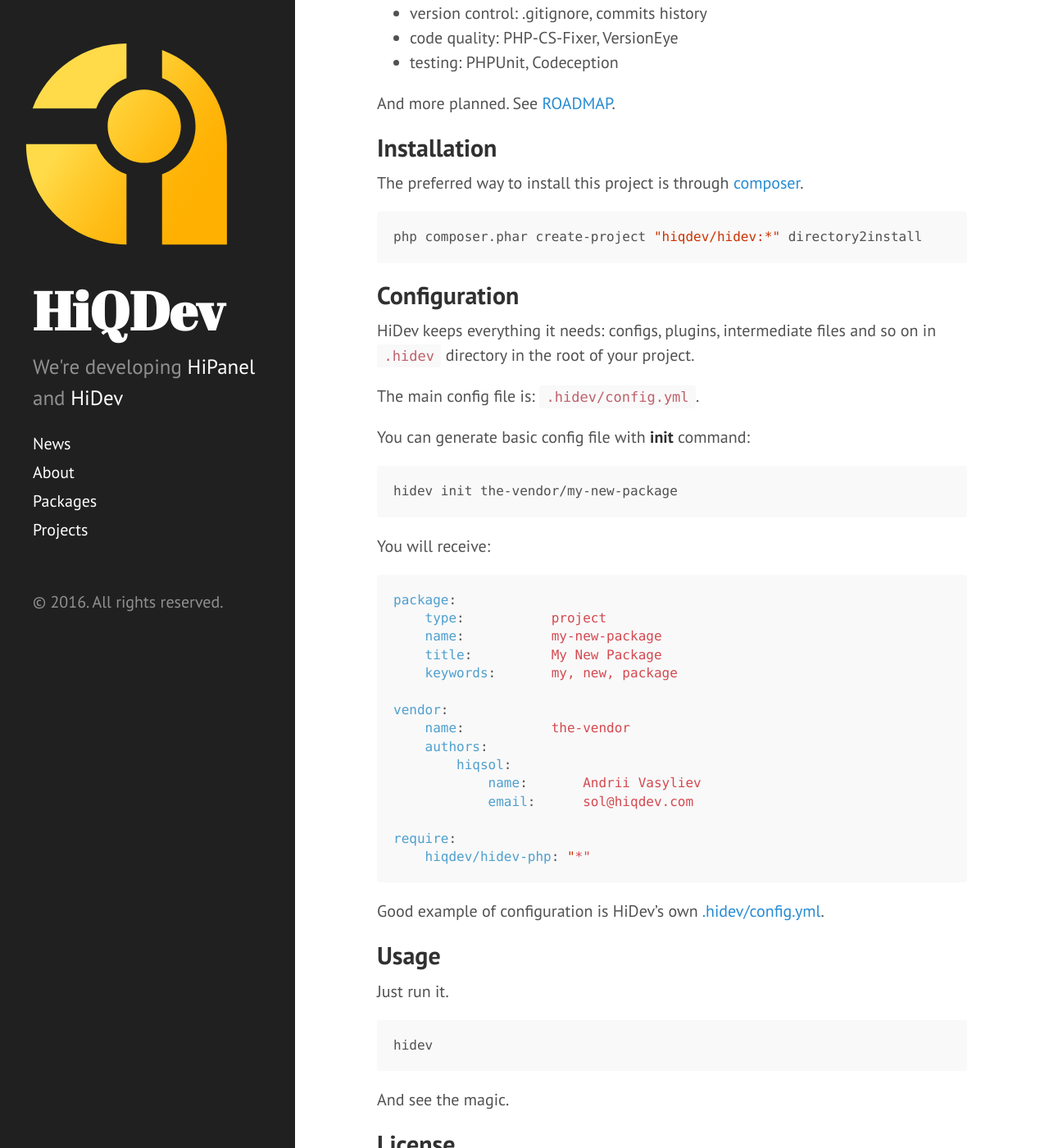
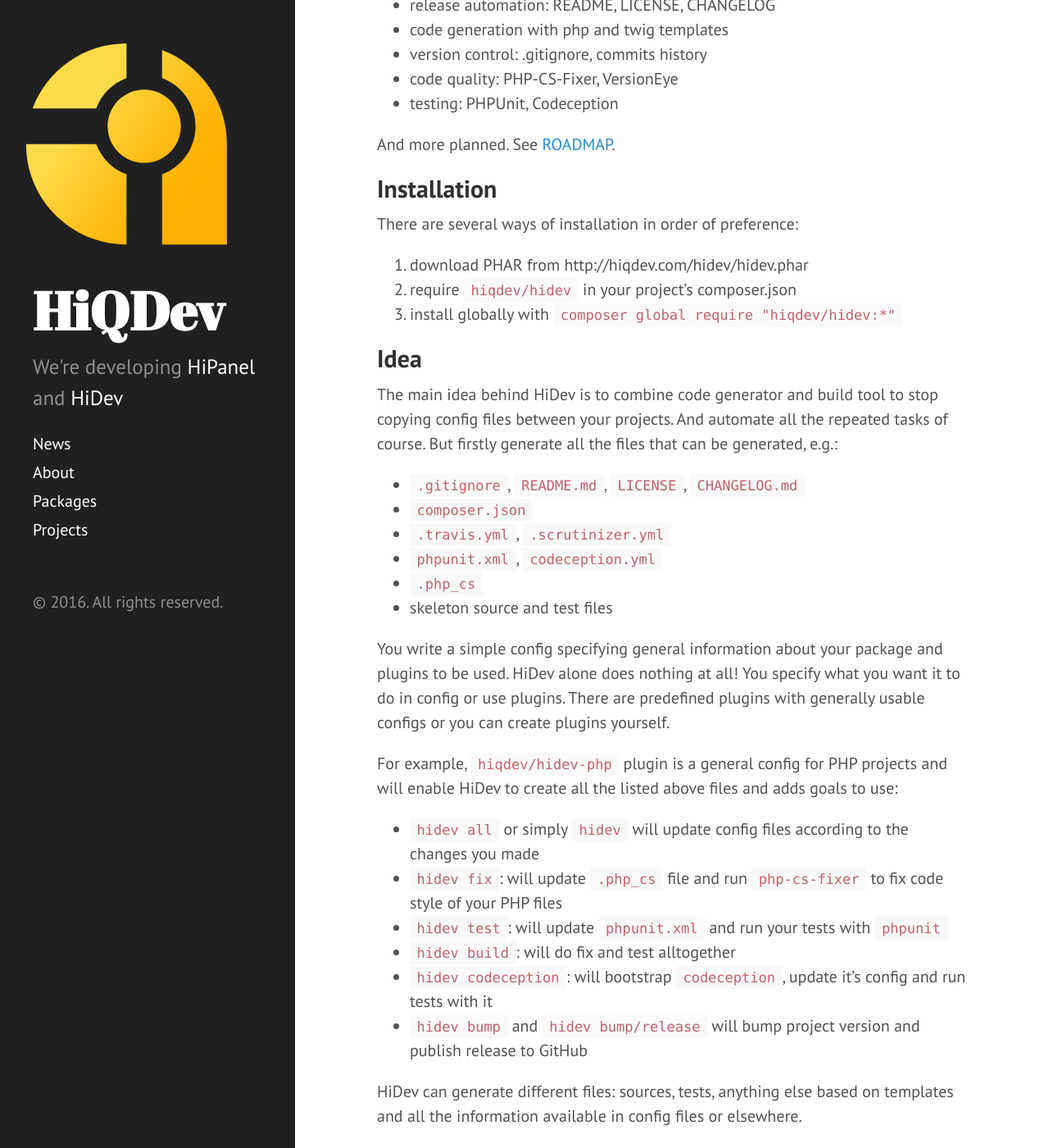
Before and after one commit to hiqdev/hiqdev.github.io, a Jekyll site: the page built from hidev/index.md, in a window 1280 px wide and 1400 px high, scrolled down 1036 px. Shown: the whole window at 82% size. Built offline with Jekyll 4.4.1, drawn with Linux system fonts in a browser that asks for light colours; Markdown is read by kramdown in place of the engine named in the settings; some of the changed text lies outside the part shown.

Commit message:
update hidev index

````diff
--- a/hidev/index.md
+++ b/hidev/index.md
@@ -6,13 +6,14 @@ HiDev
 
 **Task runner, code generator and build tool for easier continuos integration**
 
-[![Latest Stable Version](https://poser.pugx.org/hiqdev/hidev/v/stable)](//packagist.org/packages/hiqdev/hidev)
-[![Total Downloads](https://poser.pugx.org/hiqdev/hidev/downloads)](//packagist.org/packages/hiqdev/hidev)
-[![Build Status](https://img.shields.io/travis/hiqdev/hidev.svg)](http://travis-ci.org/hiqdev/hidev)
+[![Latest Stable Version](https://poser.pugx.org/hiqdev/hidev/v/stable)](https://packagist.org/packages/hiqdev/hidev)
+[![Total Downloads](https://poser.pugx.org/hiqdev/hidev/downloads)](https://packagist.org/packages/hiqdev/hidev)
+[![Build Status](https://img.shields.io/travis/hiqdev/hidev.svg)](https://travis-ci.org/hiqdev/hidev)
+[![Code Coverage](https://scrutinizer-ci.com/g/hiqdev/hidev/badges/coverage.png?b=master)](https://scrutinizer-ci.com/g/hiqdev/hidev/?branch=master)
+[![Scrutinizer Code Quality](https://scrutinizer-ci.com/g/hiqdev/hidev/badges/quality-score.png?b=master)](https://scrutinizer-ci.com/g/hiqdev/hidev/?branch=master)
 [![Dependency Status](https://www.versioneye.com/php/hiqdev:hidev/dev-master/badge.svg)](https://www.versioneye.com/php/hiqdev:hidev/dev-master)
 
 Features:
-
 - package management: Composer, Packagist
 - release automation: README, LICENSE, CHANGELOG
 - code generation with php and twig templates
@@ -24,11 +25,48 @@ And more planned. See [ROADMAP](ROADMAP.md).
 
 ## Installation
 
-The preferred way to install this project is through [composer](http://getcomposer.org/download/).
+There are several ways of installation in order of preference:
 
-```sh
-php composer.phar create-project "hiqdev/hidev:*" directory2install
-```
+1. download PHAR from http://hiqdev.com/hidev/hidev.phar
+2. require `hiqdev/hidev` in your project's composer.json
+3. install globally with `composer global require "hiqdev/hidev:*"`
+
+## Idea
+
+The main idea behind HiDev is to combine code generator and build tool to stop
+copying config files between your projects. And automate all the repeated tasks
+of course. But firstly generate all the files that can be generated, e.g.:
+
+- `.gitignore`, `README.md`, `LICENSE`, `CHANGELOG.md`
+- `composer.json`
+- `.travis.yml`, `.scrutinizer.yml`
+- `phpunit.xml`, `codeception.yml`
+- `.php_cs`
+- skeleton source and test files
+
+You write a simple config specifying general information about your package
+and plugins to be used. HiDev alone does nothing at all! You specify what
+you want it to do in config or use plugins. There are predefined plugins with
+generally usable configs or you can create plugins yourself.
+
+For example, `hiqdev/hidev-php` plugin is a general config for PHP projects and
+will enable HiDev to create all the listed above files and adds goals to use:
+
+- `hidev all` or simply `hidev` will update config files according to the changes you made
+- `hidev fix`: will update `.php_cs` file and run `php-cs-fixer` to fix code style of your PHP files
+- `hidev test`: will update `phpunit.xml` and run your tests with `phpunit`
+- `hidev build`: will do fix and test alltogether
+- `hidev codeception`: will bootstrap `codeception`, update it's config and run tests with it
+- `hidev bump` and `hidev bump/release` will bump project version and publish release to GitHub
+
+HiDev can generate different files: sources, tests, anything else based on templates and
+all the information available in config files or elsewhere.
+
+Now I'm working to enable HiDev to do more:
+
+- project bootstraping and deploy
+- integration with other build tools: robo, grunt, gulp, ...
+- more for Python: pep8, tests, ...
 
 ## Configuration
 
@@ -63,6 +101,32 @@ require:
     hiqdev/hidev-php: "*"
 ```
 
+Package section holds info on the package:
+
+- **name**: your package name, same as in package manager but without vendor name
+- **title**: single line description of your package (description in composer.json)
+- **type**, **keywords**: same as in package manager
+
+Also you can add more info for better README generation:
+
+- **headline**: short user friendly name of your project, used for README header
+- **description**: longer description
+
+Vendor section holds info about you or your company:
+
+- **name**: same as in package manager
+- **title**: full vendor name, will be used for README, LICENSE and so on
+- **github**, **homepage**, **forum**, **email**: obviously
+- **license**: will be used if package does not specify one
+- **authors**: array of authors, see: HiQDev's [config.yml](https://github.com/hiqdev/hidev-vendor/blob/master/src/config.yml)
+
+Best way of configuring vendor is to create and use your vendor plugin for HiDev.
+It's easy, just copy `hiqdev/hidev-vendor`, change it appropriately and publish
+to Packagist.
+
+Require section lists the plugins mentioning versions to be used for your package.
+Versions will be used with composer so must follow it's rules.
+
 Good example of configuration is HiDev's own [.hidev/config.yml](.hidev/config.yml).
 
 ## Usage
````
Also changed, not shown: other parts of hidev/index.md (+1 -1 lines).
